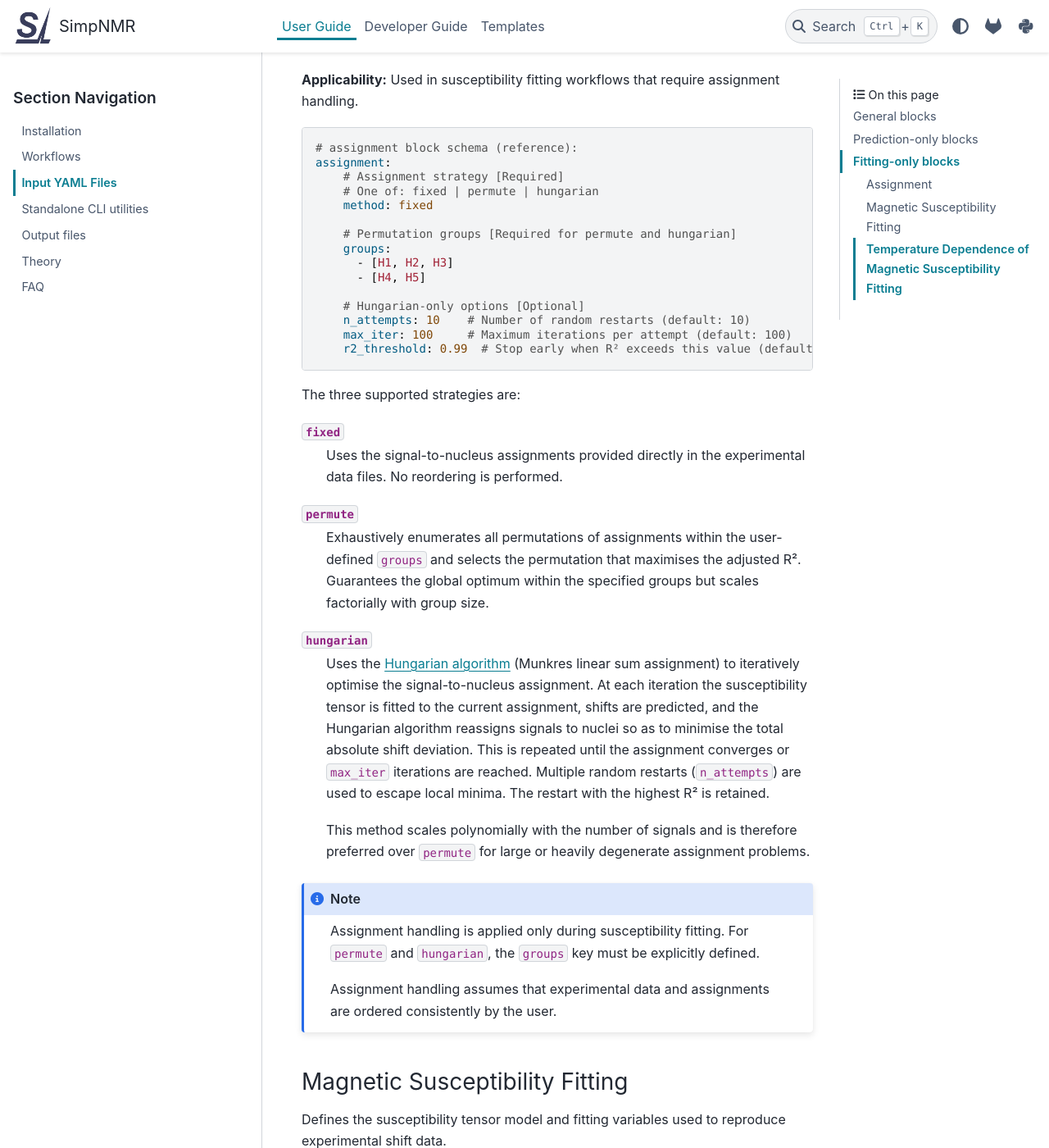
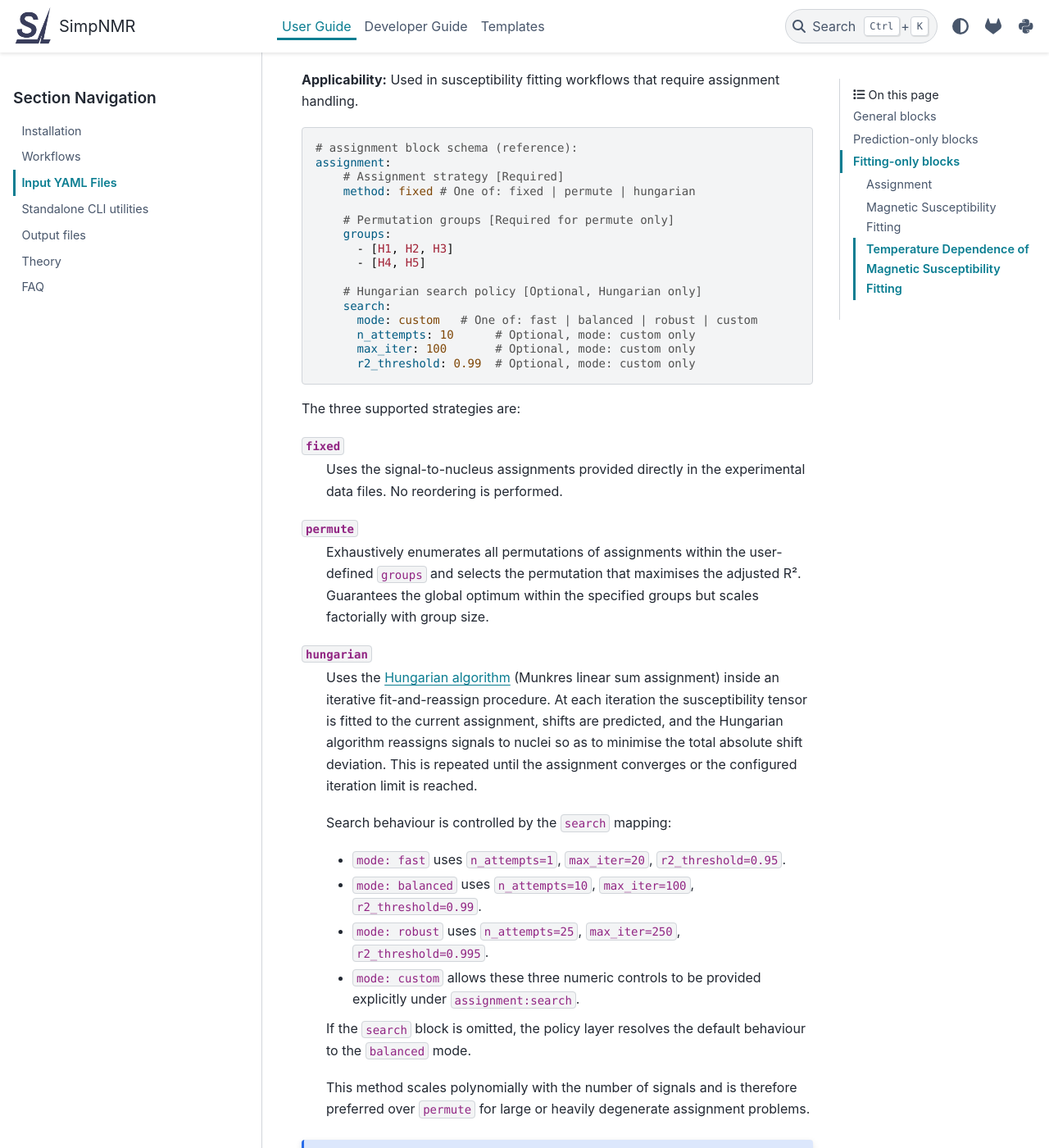
Before and after one commit to Mephistos-ML/paranmr, a Sphinx documentation site: the page built from docs/source/user_guide/input_files.rst, in a window 1280 px wide and 1400 px high, scrolled down 8041 px. Shown: the whole window at 82% size. Built offline with Sphinx 7.4.7 and the PyData theme 0.15.4, drawn with Linux system fonts in a browser that asks for light colours; some of the changed text lies outside the part shown.

Commit message:
docs(user-guide): document Hungarian assignment search contract and defaults

```diff
--- a/docs/source/user_guide/input_files.rst
+++ b/docs/source/user_guide/input_files.rst
@@ -361,18 +361,19 @@ Used in susceptibility fitting workflows that require assignment handling.
     # assignment block schema (reference):
     assignment:
         # Assignment strategy [Required]
-        # One of: fixed | permute | hungarian
-        method: fixed
+        method: fixed # One of: fixed | permute | hungarian
 
-        # Permutation groups [Required for permute and hungarian]
+        # Permutation groups [Required for permute only]
         groups:
           - [H1, H2, H3]
           - [H4, H5]
 
-        # Hungarian-only options [Optional]
-        n_attempts: 10    # Number of random restarts (default: 10)
-        max_iter: 100     # Maximum iterations per attempt (default: 100)
-        r2_threshold: 0.99  # Stop early when R² exceeds this value (default: 0.99)
+        # Hungarian search policy [Optional, Hungarian only]
+        search:
+          mode: custom   # One of: fast | balanced | robust | custom
+          n_attempts: 10      # Optional, mode: custom only
+          max_iter: 100       # Optional, mode: custom only
+          r2_threshold: 0.99  # Optional, mode: custom only
 
 The three supported strategies are:
 
@@ -387,14 +388,26 @@ The three supported strategies are:
     scales factorially with group size.
 
 ``hungarian``
-    Uses the `Hungarian algorithm`_ (Munkres linear sum assignment) to
-    iteratively optimise the signal-to-nucleus assignment.  At each iteration
-    the susceptibility tensor is fitted to the current assignment, shifts are
-    predicted, and the Hungarian algorithm reassigns signals to nuclei so as to
-    minimise the total absolute shift deviation.  This is repeated until the
-    assignment converges or ``max_iter`` iterations are reached.  Multiple
-    random restarts (``n_attempts``) are used to escape local minima.  The
-    restart with the highest R² is retained.
+    Uses the `Hungarian algorithm`_ (Munkres linear sum assignment) inside an
+    iterative fit-and-reassign procedure. At each iteration the susceptibility
+    tensor is fitted to the current assignment, shifts are predicted, and the
+    Hungarian algorithm reassigns signals to nuclei so as to minimise the total
+    absolute shift deviation. This is repeated until the assignment converges or
+    the configured iteration limit is reached.
+
+    Search behaviour is controlled by the ``search`` mapping:
+
+    - ``mode: fast`` uses ``n_attempts=1``, ``max_iter=20``,
+      ``r2_threshold=0.95``.
+    - ``mode: balanced`` uses ``n_attempts=10``, ``max_iter=100``,
+      ``r2_threshold=0.99``.
+    - ``mode: robust`` uses ``n_attempts=25``, ``max_iter=250``,
+      ``r2_threshold=0.995``.
+    - ``mode: custom`` allows these three numeric controls to be provided
+      explicitly under ``assignment:search``.
+
+    If the ``search`` block is omitted, the policy layer resolves the default
+    behaviour to the ``balanced`` mode.
 
     This method scales polynomially with the number of signals and is therefore
     preferred over ``permute`` for large or heavily degenerate assignment
@@ -405,8 +418,15 @@ The three supported strategies are:
 .. note::
 
    Assignment handling is applied only during susceptibility fitting.
-   For ``permute`` and ``hungarian``, the ``groups`` key must be explicitly
-   defined.
+
+   For ``permute``, the ``groups`` key must be explicitly defined.
+
+   For ``hungarian``, the ``groups`` key is not supported. Hungarian assignment
+   is controlled only through the optional ``search`` mapping.
+
+   The canonical Hungarian forms are ``search: {mode: balanced}`` for preset
+   behaviour and ``search: {mode: custom, n_attempts: ..., max_iter: ...,
+   r2_threshold: ...}`` for fully explicit search control.
 
    Assignment handling assumes that experimental data and assignments are
    ordered consistently by the user.
```
